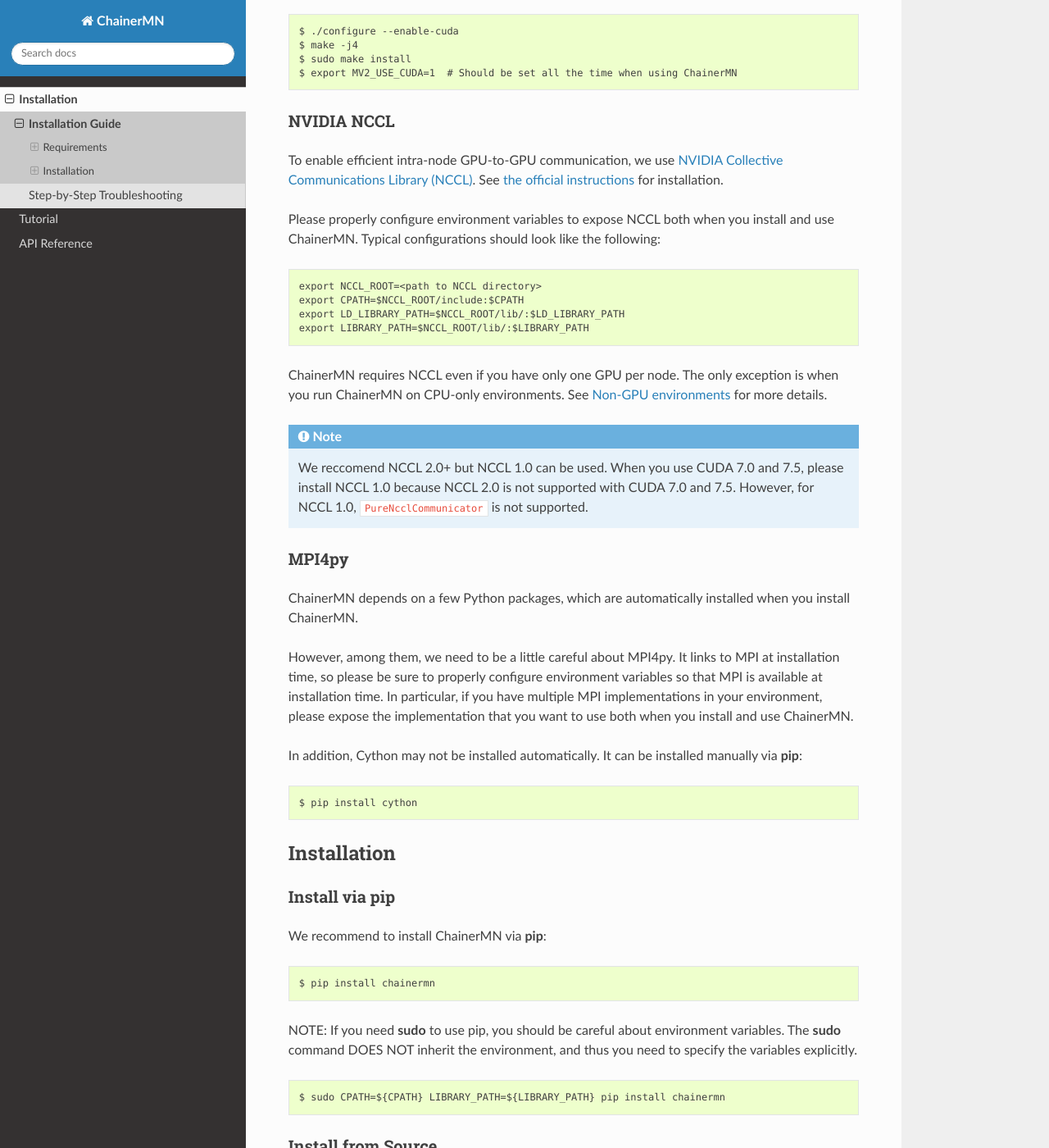
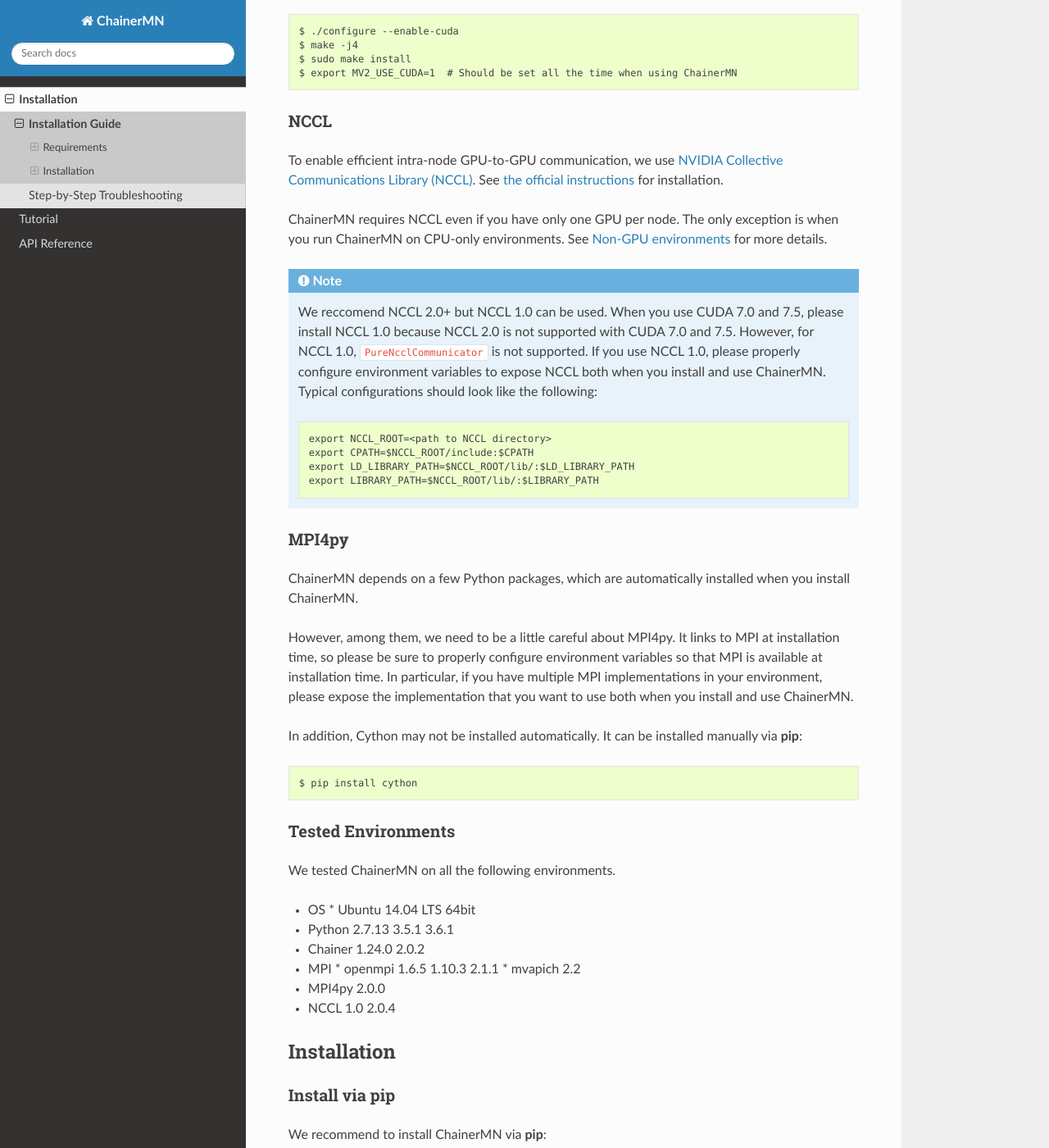
Before and after one commit to chainer/chainermn, a Sphinx documentation site: the page built from docs/source/installation/guide.rst, in a window 1280 px wide and 1400 px high, scrolled down 807 px. Shown: the whole window at 82% size. Built offline with Sphinx 7.4.7 and the Read the Docs theme 2.0.0, drawn with Linux system fonts in a browser that asks for light colours.

Commit message:
add tested env and update how to install nccl

```diff
--- a/docs/source/installation/guide.rst
+++ b/docs/source/installation/guide.rst
@@ -44,20 +44,12 @@
 
 .. _nccl-install:
 
-NVIDIA NCCL
-~~~~~~~~~~~
+NCCL
+~~~~
 
 To enable efficient intra-node GPU-to-GPU communication,
 we use `NVIDIA Collective Communications Library (NCCL) <https://developer.nvidia.com/nccl>`_.
 See `the official instructions <http://docs.nvidia.com/deeplearning/sdk/nccl-developer-guide/index.html#downloadnccl>`_ for installation.
-
-Please properly configure environment variables to expose NCCL both when you install and use ChainerMN.
-Typical configurations should look like the following::
-
-  export NCCL_ROOT=<path to NCCL directory>
-  export CPATH=$NCCL_ROOT/include:$CPATH
-  export LD_LIBRARY_PATH=$NCCL_ROOT/lib/:$LD_LIBRARY_PATH
-  export LIBRARY_PATH=$NCCL_ROOT/lib/:$LIBRARY_PATH
 
 ChainerMN requires NCCL even if you have only one GPU per node.  The
 only exception is when you run ChainerMN on CPU-only environments. See
@@ -68,6 +60,13 @@
    We reccomend NCCL 2.0+ but NCCL 1.0 can be used.
    When you use CUDA 7.0 and 7.5, please install NCCL 1.0 because NCCL 2.0 is not supported with CUDA 7.0 and 7.5.
    However, for NCCL 1.0, ``PureNcclCommunicator`` is not supported.
+   If you use NCCL 1.0, please properly configure environment variables to expose NCCL both when you install and use ChainerMN.
+   Typical configurations should look like the following::
+
+     export NCCL_ROOT=<path to NCCL directory>
+     export CPATH=$NCCL_ROOT/include:$CPATH
+     export LD_LIBRARY_PATH=$NCCL_ROOT/lib/:$LD_LIBRARY_PATH
+     export LIBRARY_PATH=$NCCL_ROOT/lib/:$LIBRARY_PATH
 
 .. _mpi4py-install:
 
@@ -90,6 +89,20 @@
 
   $ pip install cython
 
+Tested Environments
+~~~~~~~~~~~~~~~~~~~
+
+We tested ChainerMN on all the following environments.
+
+* OS
+  * Ubuntu 14.04 LTS 64bit
+* Python 2.7.13 3.5.1 3.6.1
+* Chainer 1.24.0 2.0.2
+* MPI
+  * openmpi 1.6.5 1.10.3 2.1.1
+  * mvapich 2.2
+* MPI4py 2.0.0
+* NCCL 1.0 2.0.4
 
 .. _chainermn-install:
 
```
